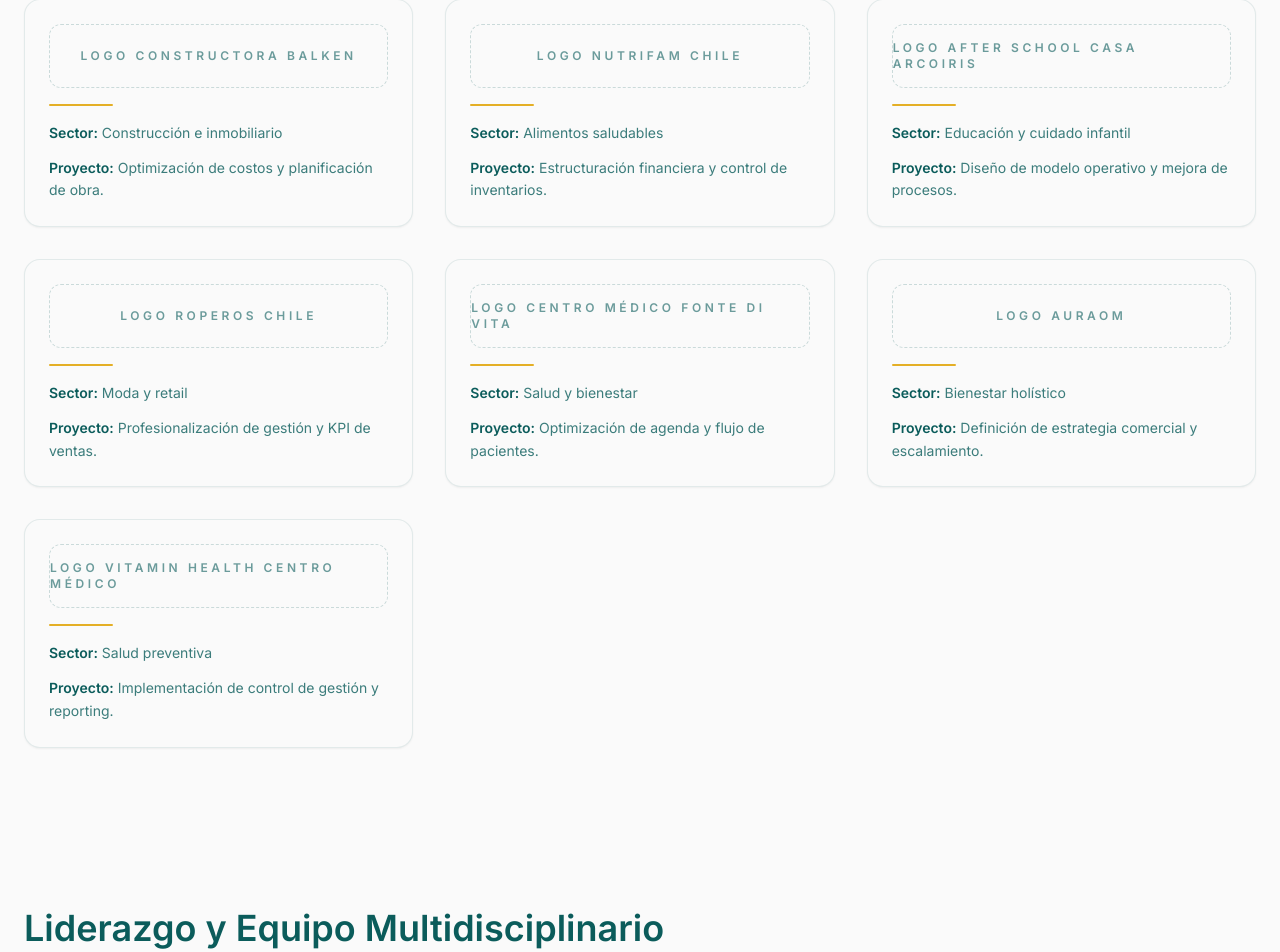
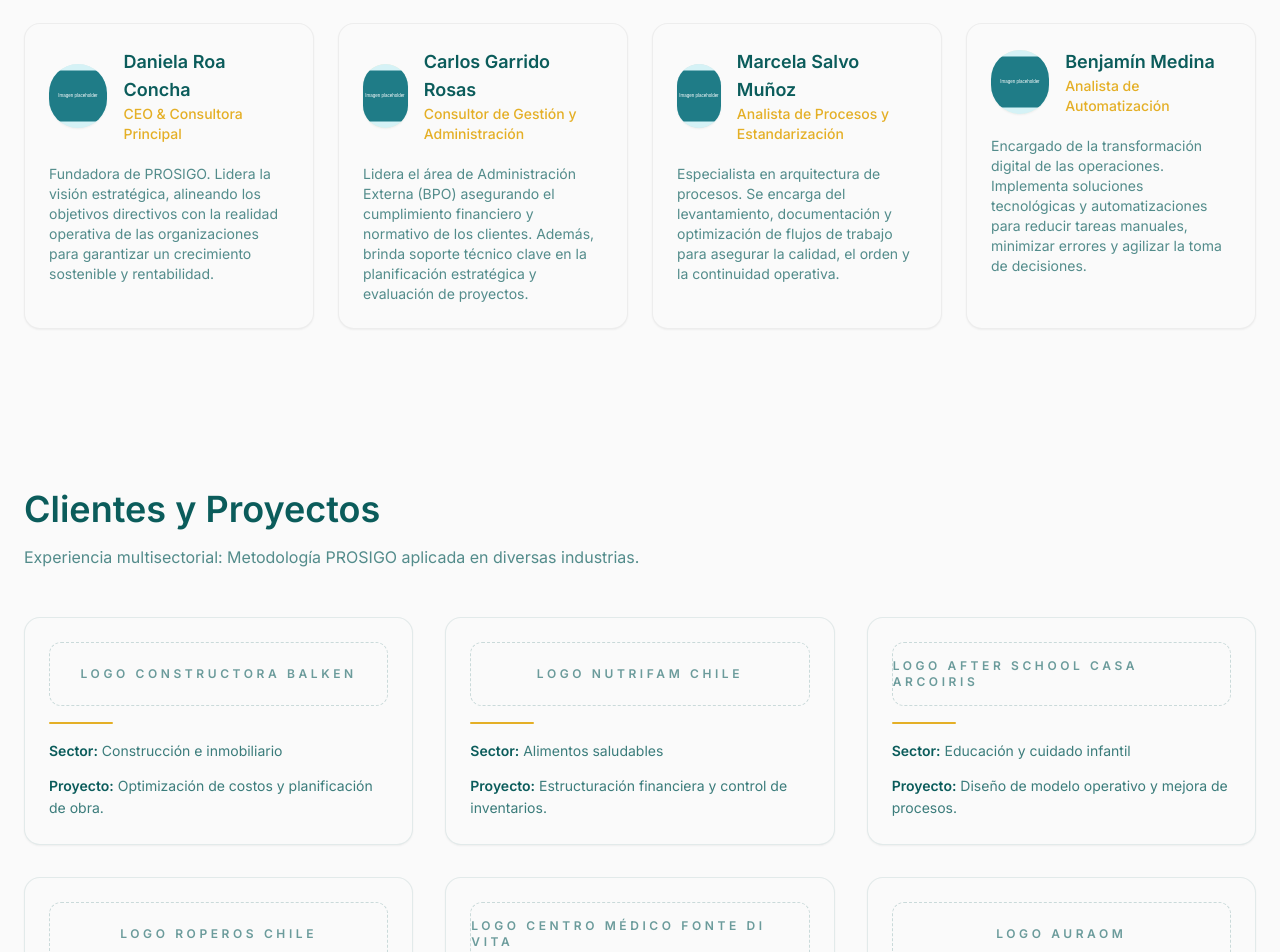
Before and after one commit to medinabenjamin/landing_page_test, a Next.js app: page / in a window 1280 px wide. Shown: the part 2655-3607 px from the top of the page. Built offline with nearby package versions, Linux system fonts and the light colour scheme.

Commit message:
Reorder landing page sections

```diff
--- a/src/app/page.tsx
+++ b/src/app/page.tsx
@@ -13,8 +13,8 @@
       <main>
         <Hero />
         <ServicesSection />
+        <TeamSection />
         <ClientsSection />
-        <TeamSection />
         <ContactSection />
       </main>
       <Footer />
```
